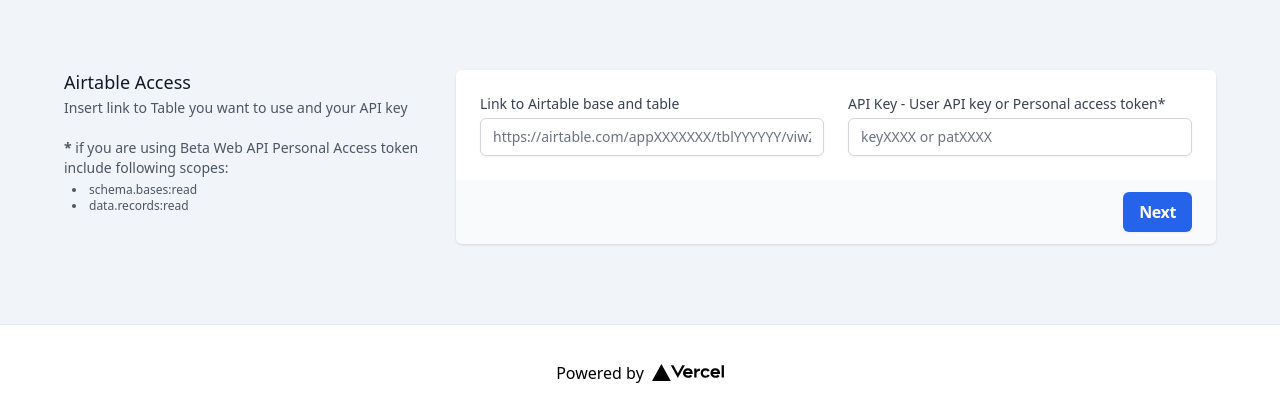
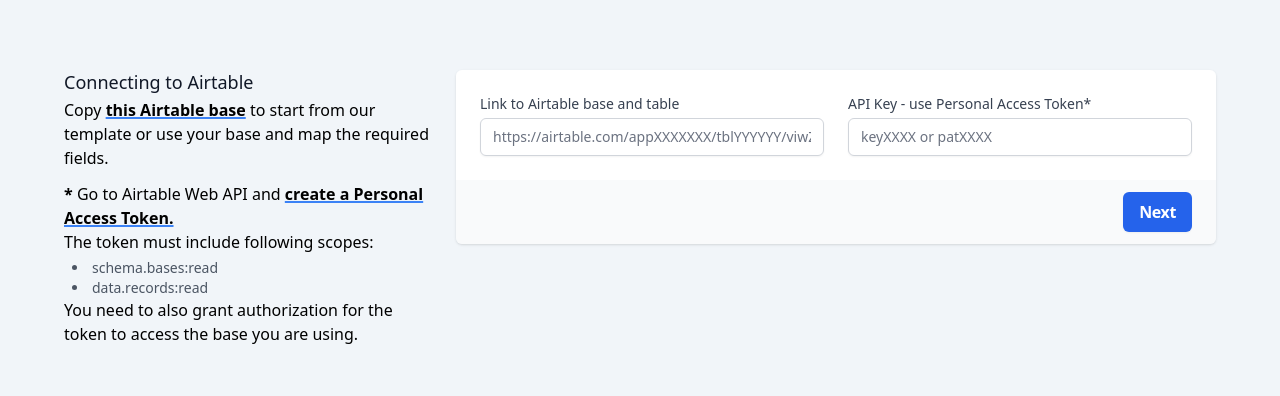
Before and after one commit to gregonarash/rewind-table, a Next.js app: page / in a window 1280 px wide. Shown: the part 810-1206 px from the top of the page. Built offline with nearby package versions, Linux system fonts and the light colour scheme; a web font is replaced by a local one.

Commit message:
fixes to text and descriptions

```diff
--- a/components/FieldMapper.tsx
+++ b/components/FieldMapper.tsx
@@ -100,13 +100,8 @@
 
   //if fields change because changing tables - the selected fields should be reset
   useEffect(() => {
-    console.log("fields changed");
     setSelectedFields(calculateDefaultFields(defaultFields, fields));
   }, [fields]);
-
-  useEffect(() => {
-    console.log("selectedFields changed", selectedFields);
-  }, [selectedFields]);
 
   const selectedFieldsLabels = (
     Object.keys(selectedFields) as (keyof FieldsMapping)[]
@@ -242,11 +237,52 @@
         <div className="z-40 mt-5 md:grid md:grid-cols-3 md:gap-6">
           <div className="md:col-span-1">
             <h3 className="text-lg font-medium leading-6 text-gray-900">
-              Select fields
+              Map data fields
             </h3>
-            <p className="mt-1 text-sm text-gray-600">
+            <p className="mt-1 text-gray-900">
               Insert link to Table you want to use and your API key{" "}
             </p>
+            <p className="mt-1"> Mandatory:</p>
+            <ul className="mt-1 list-inside list-disc pl-2 text-sm text-gray-600 ">
+              {(Object.keys(defaultFields) as (keyof FieldsMapping)[])
+                .filter(
+                  (defaultFieldName) =>
+                    defaultFields[defaultFieldName].mandatory
+                )
+                .map((defaultFieldName) => {
+                  return (
+                    <li key={defaultFieldName}>
+                      {defaultFields[defaultFieldName].defaultName}{" "}
+                      {/* <span className="text-xs text-slate-500">
+                        {defaultFields[
+                          defaultFieldName as keyof FieldsMapping
+                        ].type.join(", ")}
+                      </span> */}
+                    </li>
+                  );
+                })}
+            </ul>
+
+            <p className="mt-1">Optional:</p>
+            <ul className="mt-1 list-inside list-disc pl-2 text-sm text-gray-600 ">
+              {(Object.keys(defaultFields) as (keyof FieldsMapping)[])
+                .filter(
+                  (defaultFieldName) =>
+                    !defaultFields[defaultFieldName].mandatory
+                )
+                .map((defaultFieldName) => {
+                  return (
+                    <li key={defaultFieldName}>
+                      {defaultFields[defaultFieldName].defaultName}{" "}
+                      {/* <span className="text-xs text-slate-500">
+                        {defaultFields[
+                          defaultFieldName as keyof FieldsMapping
+                        ].type.join(", ")}
+                      </span> */}
+                    </li>
+                  );
+                })}
+            </ul>
           </div>
           <div className="mt-5 flex flex-col md:col-span-2 md:mt-0">
             <div className="bg-white px-4 py-5 shadow @container sm:rounded-md sm:p-6 ">
@@ -255,7 +291,7 @@
                   return (
                     <div key={defaultField} className="mb-5 @xl:flex">
                       <div className="block self-center text-sm font-medium text-gray-700 @xl:mr-3 @xl:grow-0 @xl:basis-32">
-                        {defaultField}
+                        {defaultFields[defaultField].defaultName}
                       </div>
                       <SelectWithLabel
                         options={fields.map((field) => ({
--- a/components/Hero.tsx
+++ b/components/Hero.tsx
@@ -29,8 +29,6 @@
                 src={"/teaser.mp4"}
                 className="aspect-[9/16] w-96 rounded-xl"
               />
-
-              {/* <div className="aspect-[9/16] w-96 bg-gray-500"></div> */}
             </div>
           </div>
         </div>
@@ -47,7 +45,11 @@
                 <Button href="#makeVideo" color="blue">
                   Start making video now
                 </Button>
-                <Button href="#pricing" variant="outline" color="blue">
+                <Button
+                  href="https://github.com/gregonarash/rewind-table"
+                  variant="outline"
+                  color="blue"
+                >
                   Visit Github
                 </Button>
               </div>
--- a/components/InputForm.tsx
+++ b/components/InputForm.tsx
@@ -27,8 +27,6 @@
     refetchOnWindowFocus: false,
   });
 
-  console.log(metadata);
-
   const {
     register,
     handleSubmit,
@@ -47,14 +45,11 @@
   }, []);
 
   const onSubmit: SubmitHandler<Credentials> = async (credentials) => {
-    console.log("on submit?");
-    console.log(credentials);
     localStorage.setItem("credentials", JSON.stringify(credentials));
     setCredentials(credentials);
   };
 
   const clearCredentials = () => {
-    console.log("clear");
     setCredentials(null);
     reset();
     localStorage.removeItem("credentials");
@@ -71,19 +66,41 @@
             <div className="md:col-span-1">
               <div className="px-4 sm:px-0">
                 <h3 className="text-lg font-medium leading-6 text-gray-900">
-                  Airtable Access
+                  Connecting to Airtable
                 </h3>
-                <p className="mt-1 text-sm text-gray-600">
-                  Insert link to Table you want to use and your API key
+                <p className="mt-1">
+                  Copy{" "}
+                  <a
+                    href="https://airtable.com/shryu85CEPUD2IHX4"
+                    className="font-semibold underline decoration-blue-500 decoration-2 hover:text-blue-600"
+                    target={"_blank"}
+                    rel="noreferrer noopener"
+                  >
+                    this Airtable base
+                  </a>{" "}
+                  to start from our template or use your base and map the
+                  required fields.
+                </p>
+                <p className="mt-3 text-base">
+                  <strong className="font-extrabold">*</strong> Go to Airtable
+                  Web API and{" "}
+                  <a
+                    href=" https://airtable.com/create/tokens"
+                    className="font-semibold underline decoration-blue-500 decoration-2 hover:text-blue-600"
+                    target={"_blank"}
+                    rel="noreferrer noopener"
+                  >
+                    create a Personal Access Token.
+                  </a>
                   <br />
-                  <br /> <strong className="font-extrabold">*</strong> if you
-                  are using Beta Web API Personal Access token include following
-                  scopes:
+                  The token must include following scopes:
                 </p>
-                <ul className="mt-1 list-inside list-disc pl-2 text-xs text-gray-600 ">
+                <ul className="mt-1 list-inside list-disc pl-2 text-sm text-gray-600 ">
                   <li>schema.bases:read </li>
                   <li>data.records:read</li>
                 </ul>
+                You need to also grant authorization for the token to access the
+                base you are using.
               </div>
             </div>
             <div
@@ -127,7 +144,7 @@
                           htmlFor="apiKey"
                           className="block text-sm font-medium text-gray-700"
                         >
-                          API Key - User API key or Personal access token*
+                          API Key - use Personal Access Token*
                         </label>
                         <input
                           type="password"
--- a/components/PlayerSection.tsx
+++ b/components/PlayerSection.tsx
@@ -64,9 +64,9 @@
       const { free, waitUntilDone } = prefetch(media?.[0].url, {
         method: "blob-url",
       });
-      waitUntilDone().then(() => {
-        console.log(`Video from ${scene.name} finished loading"`);
-      });
+
+      //TODO fix this
+      waitUntilDone();
     }
   });
 
--- a/pages/api/fetch-scenes.ts
+++ b/pages/api/fetch-scenes.ts
@@ -33,39 +33,48 @@
   name: {
     defaultName: "Name",
     type: ["singleLineText", "formula"],
+    mandatory: false,
   },
   startFrom: { defaultName: "Start", type: ["duration"], mandatory: true },
   durationInSeconds: {
     defaultName: "Duration",
     type: ["duration"],
+    mandatory: true,
   },
   media: {
     defaultName: "Media",
     type: ["multipleAttachments"],
+    mandatory: true,
   },
   text: {
     defaultName: "Text",
     type: ["singleLineText", "multilineText", "formula"],
+    mandatory: true,
   },
   textStyle: {
     defaultName: "Text style",
     type: ["singleLineText", "multilineText", "formula"],
+    mandatory: false,
   },
   mediaStyle: {
     defaultName: "Media style",
     type: ["singleLineText", "multilineText", "formula"],
+    mandatory: false,
   },
   bgStyle: {
     defaultName: "Background style",
     type: ["singleLineText", "multilineText", "formula"],
+    mandatory: false,
   },
   animation: {
     defaultName: "Animation code (from Animation)",
     type: ["multipleLookupValues"],
+    mandatory: false,
   },
   volume: {
     defaultName: "Volume",
     type: ["number"],
+    mandatory: false,
   },
 };
 
```
